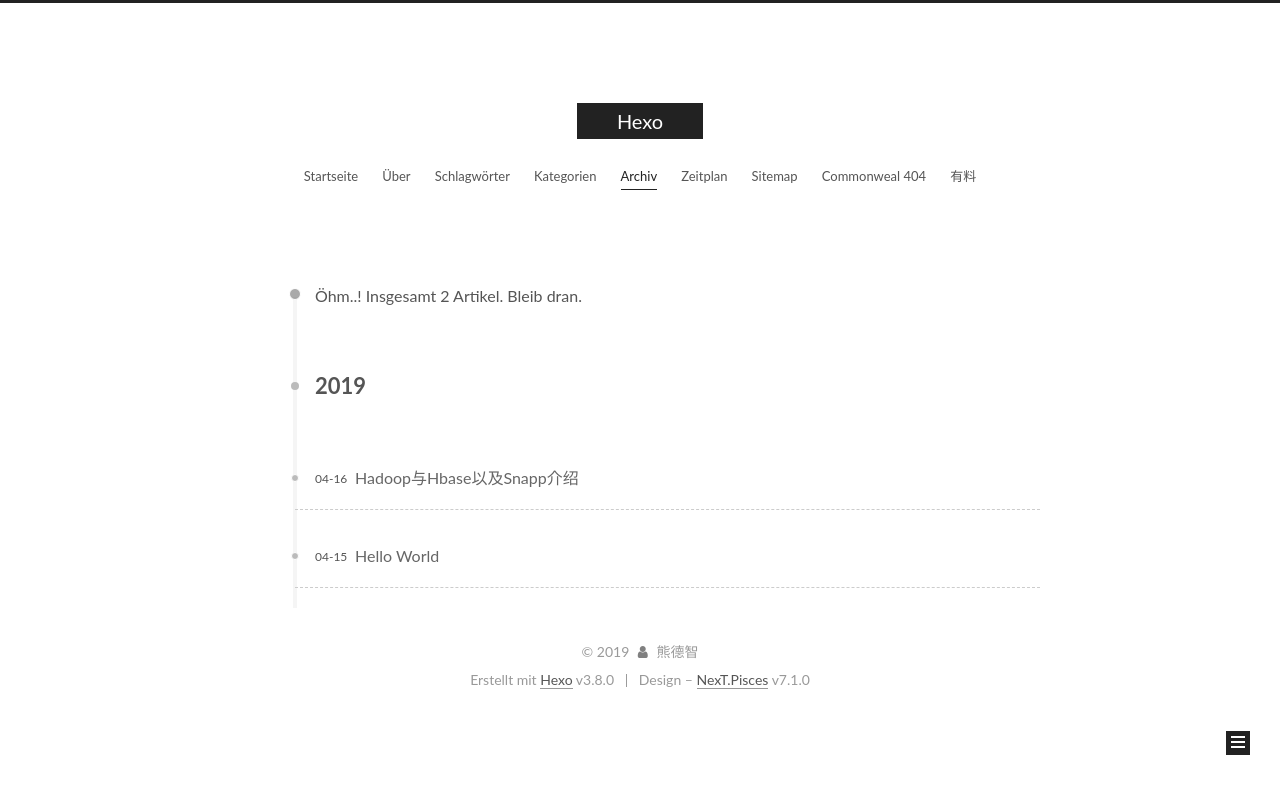
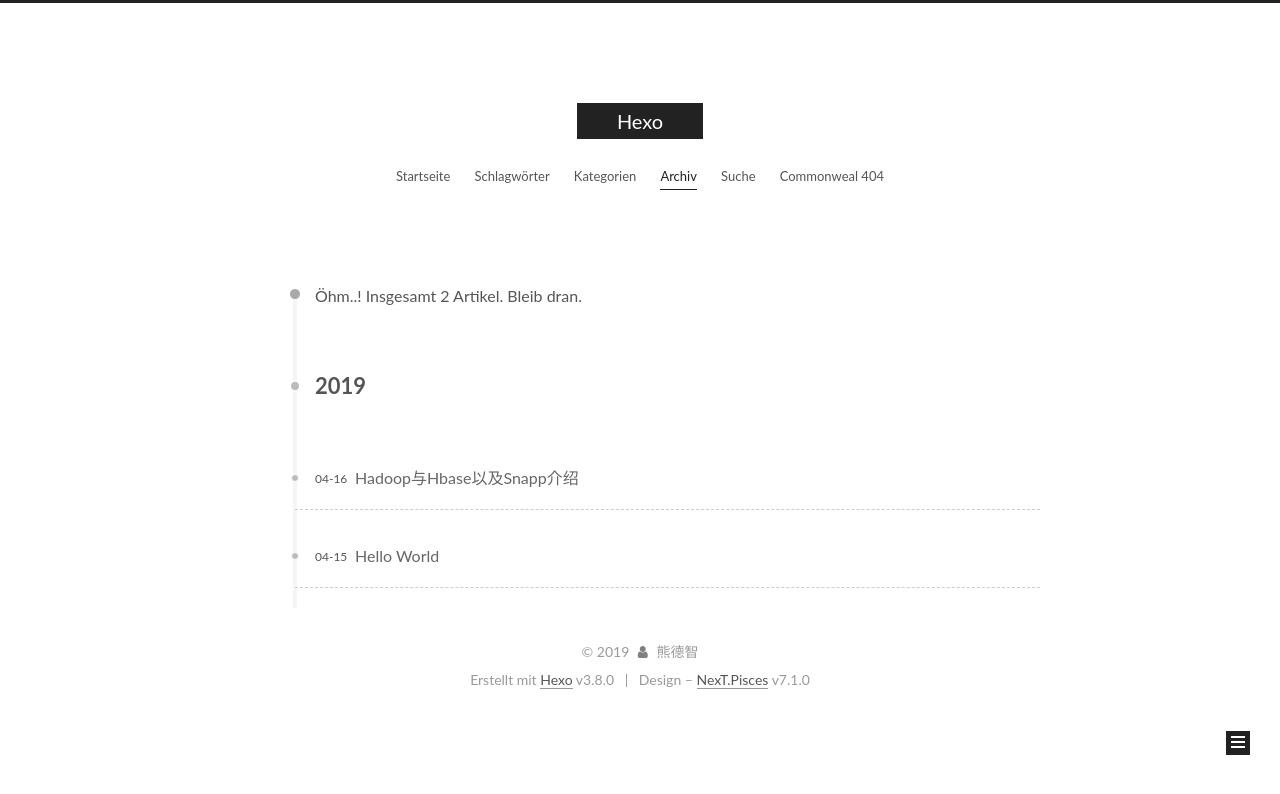
Before and after one commit to XiongDeZhi/XiongDeZhi.github.io, a plain HTML site: page archives/2019/04/index.html in a window 1280 px wide. Drawn offline with Linux system fonts and the light colour scheme.

Commit message:
Site updated: 2019-04-26 17:37:02

```diff
--- a/archives/2019/04/index.html
+++ b/archives/2019/04/index.html
@@ -221,21 +221,6 @@
 
 
 
-          <li class="menu-item menu-item-about">
-
-
-
-
-
-
-
-    <a href="/about/" rel="section">Über</a>
-
-  </li>
-
-
-
-
           <li class="menu-item menu-item-tags">
 
 
@@ -281,7 +266,7 @@
 
 
 
-          <li class="menu-item menu-item-schedule">
+          <li class="menu-item menu-item-search">
 
 
 
@@ -289,22 +274,7 @@
 
 
 
-    <a href="/schedule/" rel="section">Zeitplan</a>
-
-  </li>
-
-
-
-
-          <li class="menu-item menu-item-sitemap">
-
-
-
-
-
-
-
-    <a href="/sitemap.xml" rel="section">Sitemap</a>
+    <a href="/search/" rel="section">Suche</a>
 
   </li>
 
@@ -320,21 +290,6 @@
 
 
     <a href="/404/" rel="section">Commonweal 404</a>
-
-  </li>
-
-
-
-
-          <li class="menu-item menu-item-something">
-
-
-
-
-
-
-
-    <a href="/something" rel="section">有料</a>
 
   </li>
 
@@ -363,15 +318,6 @@
     <main id="main" class="main">
       <div class="main-inner">
         <div class="content-wrap">
-
-
-
-
-
-
-
-
-
 
 
 
```
Also changed, not shown: 2019/04/15/hello-world/index.html (+2 -47 lines), 2019/04/16/Hadoop与Hbase以及Snapp介绍/index.html (+2 -47 lines), archives/2019/index.html (+2 -56 lines), archives/index.html (+2 -56 lines), index.html (+2 -47 lines).
